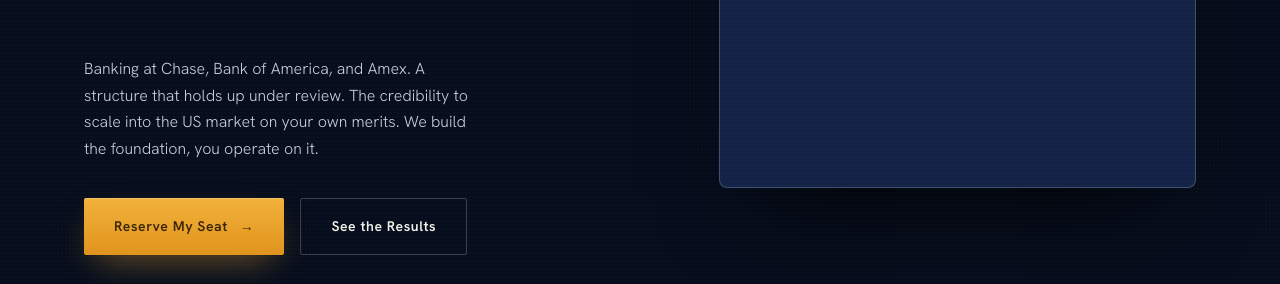
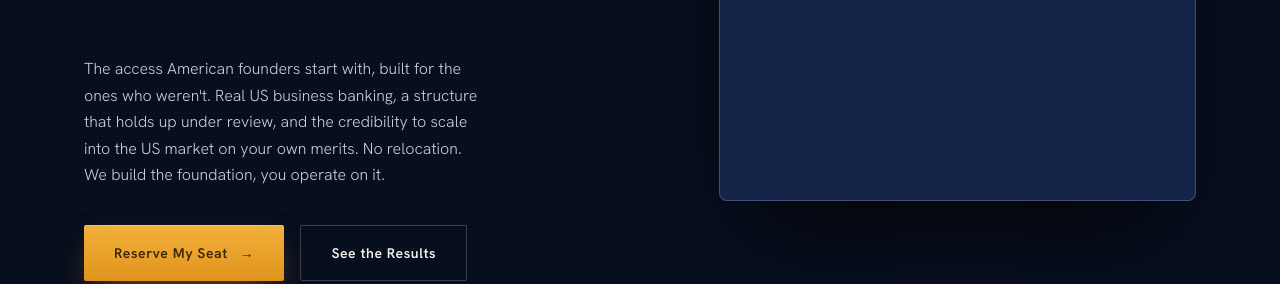
Before and after one commit to Marvinhaemke/american-leverage, a website: page webinar-registration.html in a window 1280 px wide. Shown: the part 516-800 px from the top of the page. Drawn offline with nearby package versions, Linux system fonts and the light colour scheme; a script that the page names is missing.

Commit message:
Update webinar-registration.html

```diff
--- a/webinar-registration.html
+++ b/webinar-registration.html
@@ -689,7 +689,7 @@ body[data-accent="emerald"]{ --accent-1:#27c07a; --accent-2:#149a5c; --accent-de
         <div class="hero3-copy">
           <p class="eyebrow">American Infrastructure, Earned Properly</p>
           <h1 class="display">The same leverage American founders take for granted.</h1>
-          <p class="lede">Banking at Chase, Bank of America, and Amex. A structure that holds up under review. The credibility to scale into the US market on your own merits. We build the foundation, you operate on it.</p>
+          <p class="lede">The access American founders start with, built for the ones who weren't. Real US business banking, a structure that holds up under review, and the credibility to scale into the US market on your own merits. No relocation. We build the foundation, you operate on it.</p>
           <div class="cta-row">
             <a href="#register" class="btn btn-platinum" data-cta="hero">Reserve My Seat <span class="arrow">&rarr;</span></a>
             <a href="#results" class="btn btn-ghost">See the Results</a>
```
